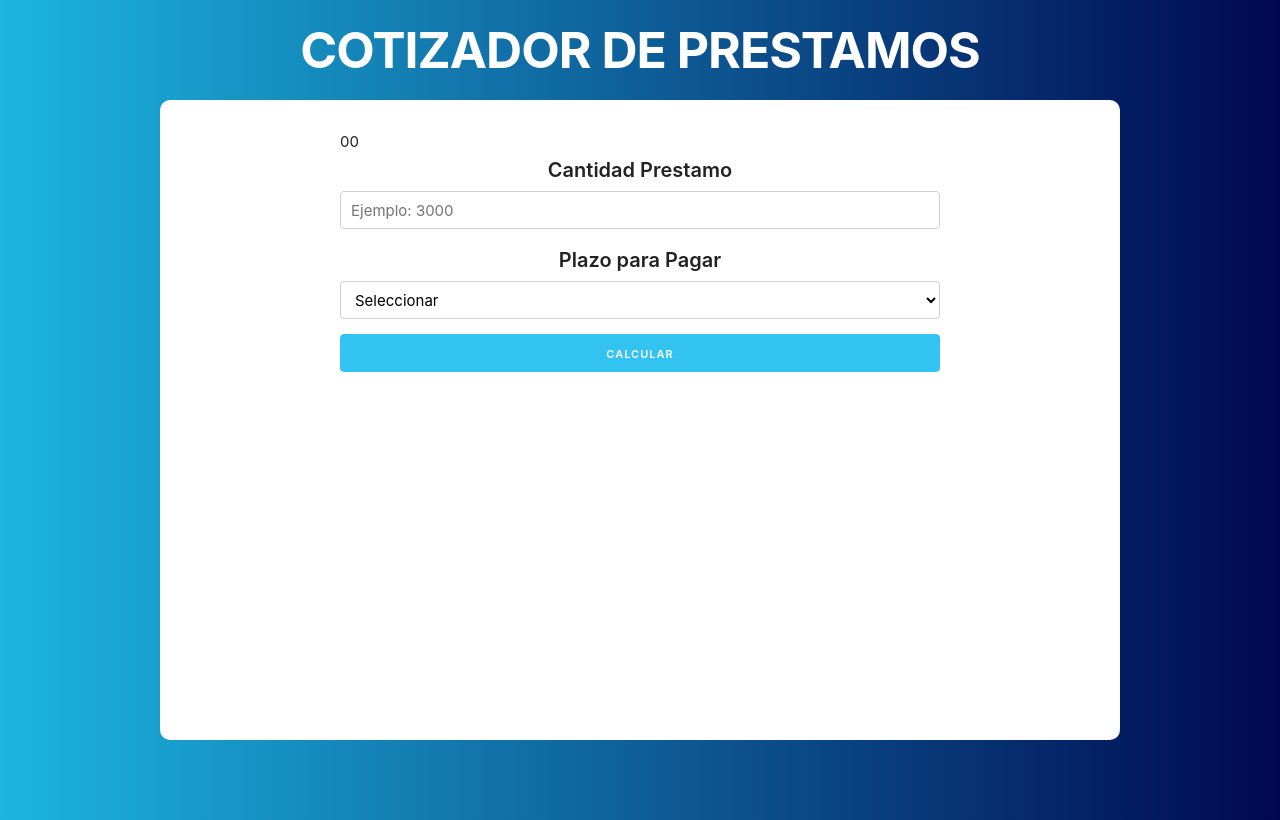
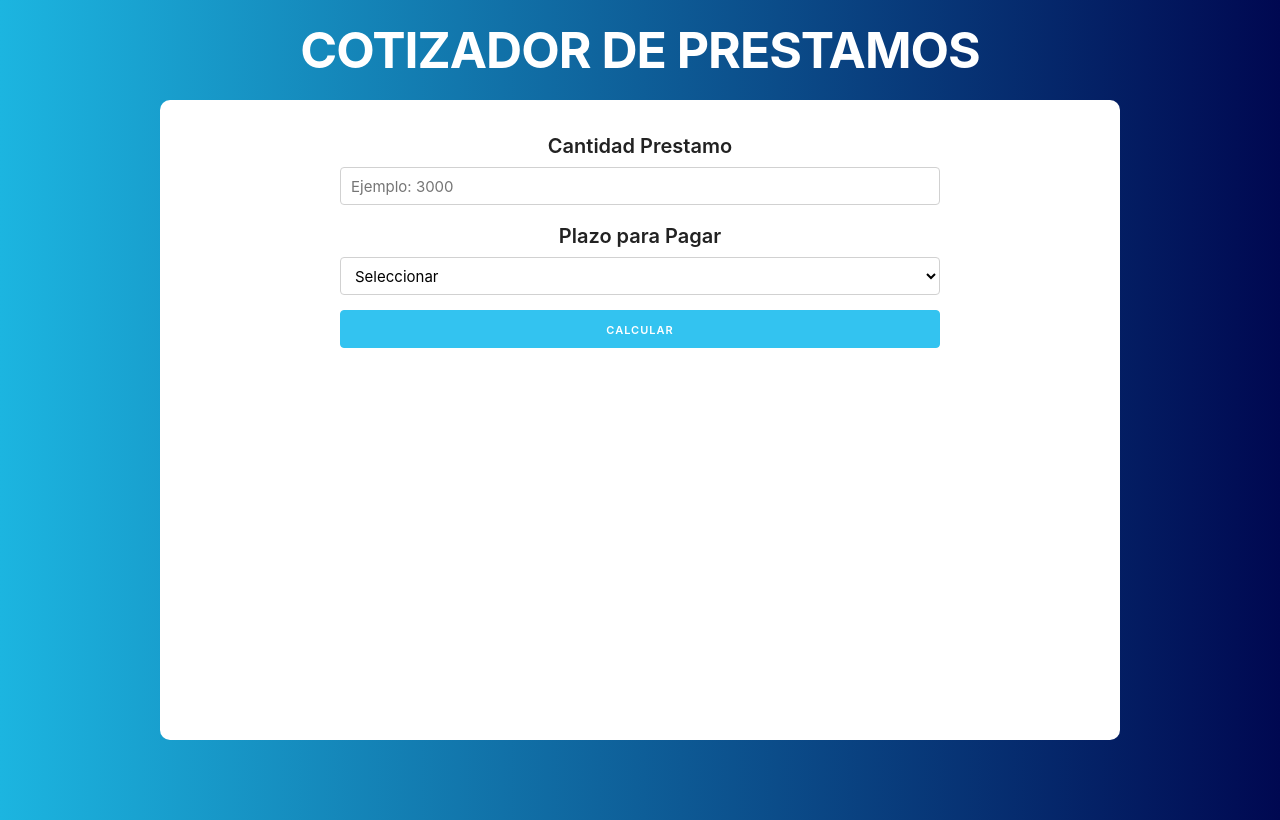
Before and after one commit to macu-dev/Prestamos, a React (Create React App) app: page / in a window 1280 px wide. Built offline with nearby package versions, Linux system fonts and the light colour scheme.

Commit message:
added event onSubmit in the formulary

```diff
--- a/src/App.js
+++ b/src/App.js
@@ -15,7 +15,7 @@
 
   //definir state
   const[cantidad, guardarCantidad] = useState(0);
-  const[plazo, guardarPlazo] = useState(0);
+  const[plazo, guardarPlazo] = useState('');
 
   //react se utiliza className para una clase
   return (
--- a/src/componentes/Formulario.js
+++ b/src/componentes/Formulario.js
@@ -1,15 +1,31 @@
 //para poder utilizar el state
-import React from 'react'
+import React,{Fragment, useState} from 'react'
 
 const Formulario  = ({cantidad, guardarCantidad, plazo, guardarPlazo}) => {
+
+  //definir state local
+  const [error, guardarError]= useState(false);
   //definir funcion
   const leerCantidad = (e) =>{
     guardarCantidad(parseInt(e.target.value));
   }
+
+  //cuando el usuario hace submit
+  const calcularPrestamo = e =>{
+    e.preventDefault();
+    //validar
+    if(cantidad === 0 || plazo === ''){
+      guardarError(true);
+      return;
+    }
+
+    //elimina el error previo
+    guardarError(false);
+  }
+
   return (
-    <form>
-      {cantidad}
-      {plazo}
+   <Fragment>
+      <form onSubmit={calcularPrestamo}>
         <div className="row">
           <div>
             <label>Cantidad Prestamo</label>
@@ -32,6 +48,11 @@
           </div>
         </div>
       </form>
+
+      {(error) ?  <p className="error">Todos los campos son obligatorios</p> : null }
+
+    </Fragment>
+
   );
 }
 
```
Lines whose indentation alone changed are shown as unchanged.
